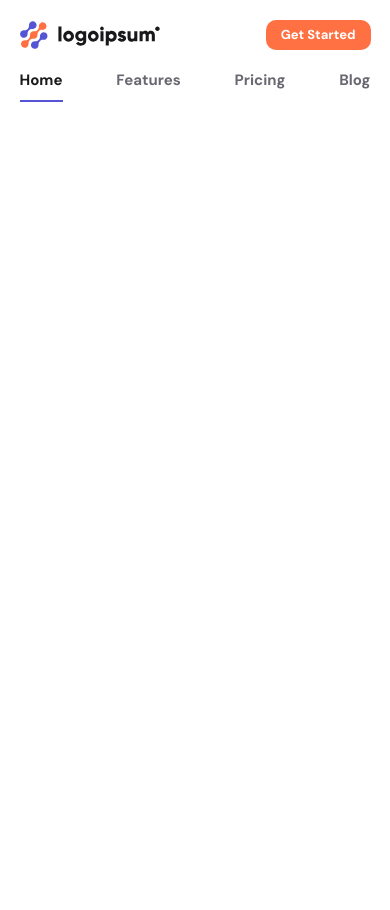
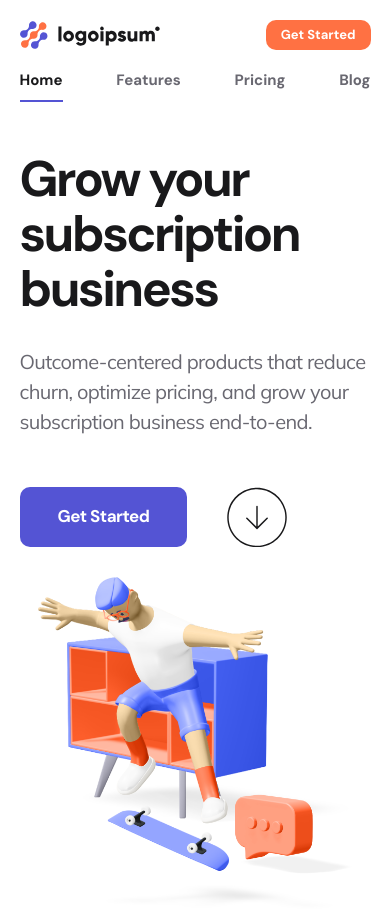
Before and after one commit to Juliyapz/SaaS, a plain HTML site: page index.html in a window 390 px wide. Before the commit the page ends 844 px from the top, so only its background shows below. Drawn offline with Linux system fonts and the light colour scheme.

Commit message:
create main section and adaptive

```diff
--- a/index.html
+++ b/index.html
@@ -31,6 +31,30 @@
     <!-- /.container -->
   </div>
   <!-- /.header -->
+
+  <main class="main">
+    <div class="container">
+      <div class="main-wrapper">
+        <div class="main__info">
+          <h1 class="main__title">Grow your subscription business</h1>
+          <span class="main__text">
+            Outcome-centered products that reduce churn, optimize pricing, and grow your subscription business
+            end-to-end.
+          </span>
+          <div class="main__buttons">
+            <a href="#" class="main__link">Get Started</a>
+            <svg class="main__arrow">
+              <use xlink:href="img/sprite.svg#arrow"></use>
+            </svg>
+          </div>
+        </div>
+        <!-- /.main__info -->
+        <img src="img/main.png" alt="image" class="main__img">
+      </div>
+      <!-- /.main-wrapper -->
+    </div>
+    <!-- /.container -->
+  </main>
 </body>
 
 </html>
--- a/sass/_media.sass
+++ b/sass/_media.sass
@@ -1,6 +1,9 @@
 @media ( max-width: 1200px )
   .container
     max-width: 95%
+  .main
+    &__img
+      width: 500px
 @media ( max-width: 992px )
   .header
     &__logo
@@ -13,6 +16,12 @@
       padding: 10px 30px
       font-size: 15px
       line-height: 20px
+  .main
+    &-wrapper
+      flex-wrap: wrap
+      justify-content: center
+    &__info
+      margin-bottom: 50px
 @media ( max-width: 768px )
   .container
     max-width: 90%
@@ -28,8 +37,21 @@
       margin-top: 20px
 @media ( max-width: 576px )
   .header
+    margin-bottom: 50px
     &__logo
       width: 140px
     &__button
       padding: 5px 15px
       font-size: 13px
+  .main
+    &__title
+      font-size: 50px
+      line-height: 55px
+    &__info
+      margin-bottom: 30px
+      font-size: 16px
+      line-height: 22px
+    &__link
+      padding: 18px 38px
+    &__img
+      width: 315px
--- /dev/null
+++ b/sass/blocks/_main.sass
@@ -0,0 +1,47 @@
+.main
+  &-wrapper
+    display: flex
+    justify-content: space-between
+    align-items: center
+  &__info
+    max-width: 459px
+  &__title
+    margin: 0 0 30px 0
+    font-family: $dm
+    font-style: normal
+    font-weight: bold
+    font-size: 80px
+    line-height: 77px
+    letter-spacing: -2.50105px
+    color: #19191B
+  &__text
+    display: block
+    margin-bottom: 50px
+    font-family: $mulish
+    font-style: normal
+    font-weight: normal
+    font-size: 20px
+    line-height: 30px
+    letter-spacing: -0.625263px
+    color: #696871
+  &__buttons
+    display: flex
+  &__link
+    max-height: 60px
+    margin-right: 40px
+    padding: 19px 60px
+    font-family: DM Sans
+    font-style: normal
+    font-weight: bold
+    font-size: 17px
+    line-height: 22px
+    text-align: center
+    letter-spacing: -0.531474px
+    color: #FFFFFF
+    background: #5454D4
+    border-radius: 10px
+    text-decoration: none
+  &__arrow
+    width: 60px
+    height: 60px
+    fill: #19191B
--- a/sass/style.sass
+++ b/sass/style.sass
@@ -2,5 +2,6 @@
 @import 'normalize'
 @import 'settings'
 @import 'blocks/_header'
+@import 'blocks/_main'
 
 @import 'media'
```
Also changed, not shown: css/style.css, img/main.png (added), img/sprite.svg (added), 1 other file.
